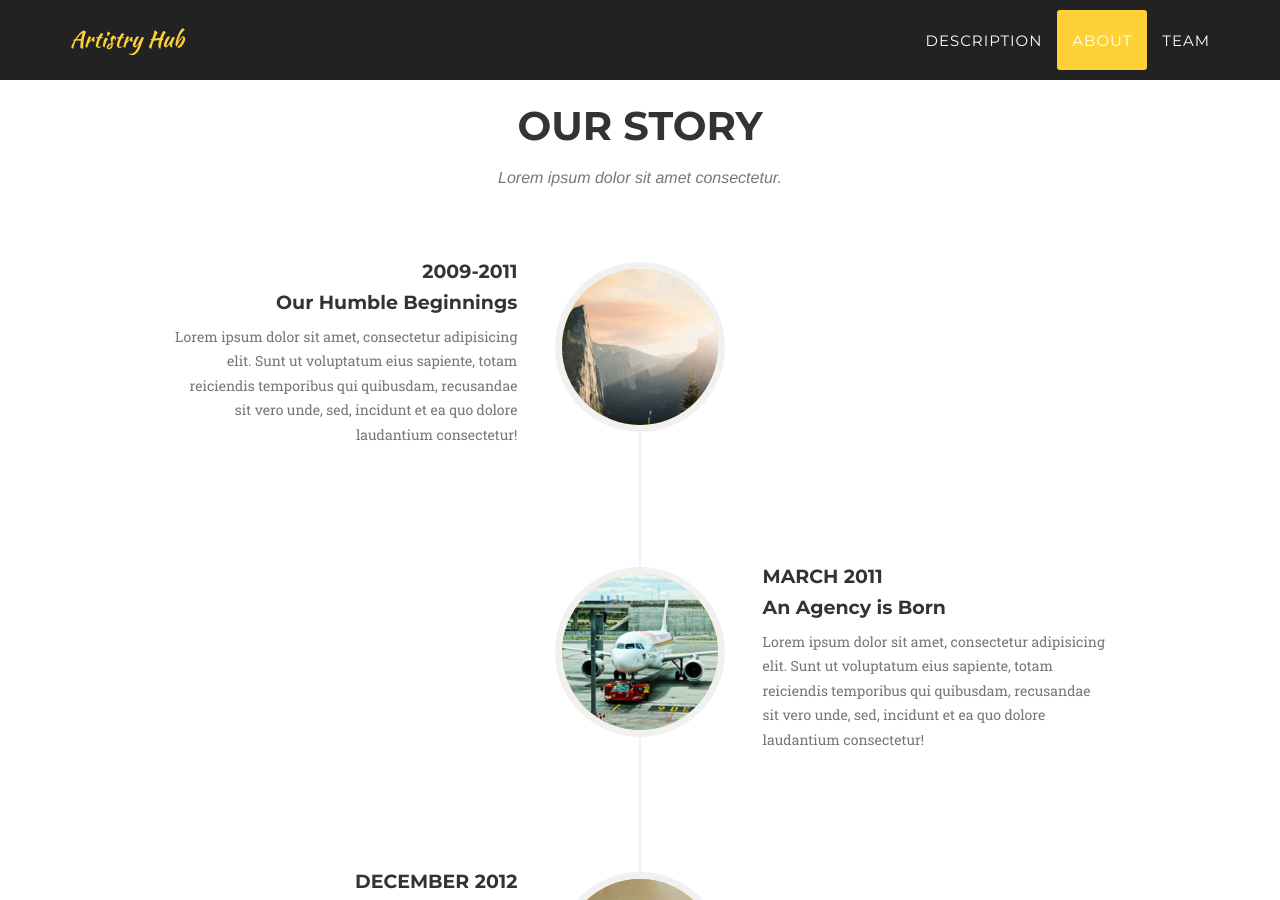
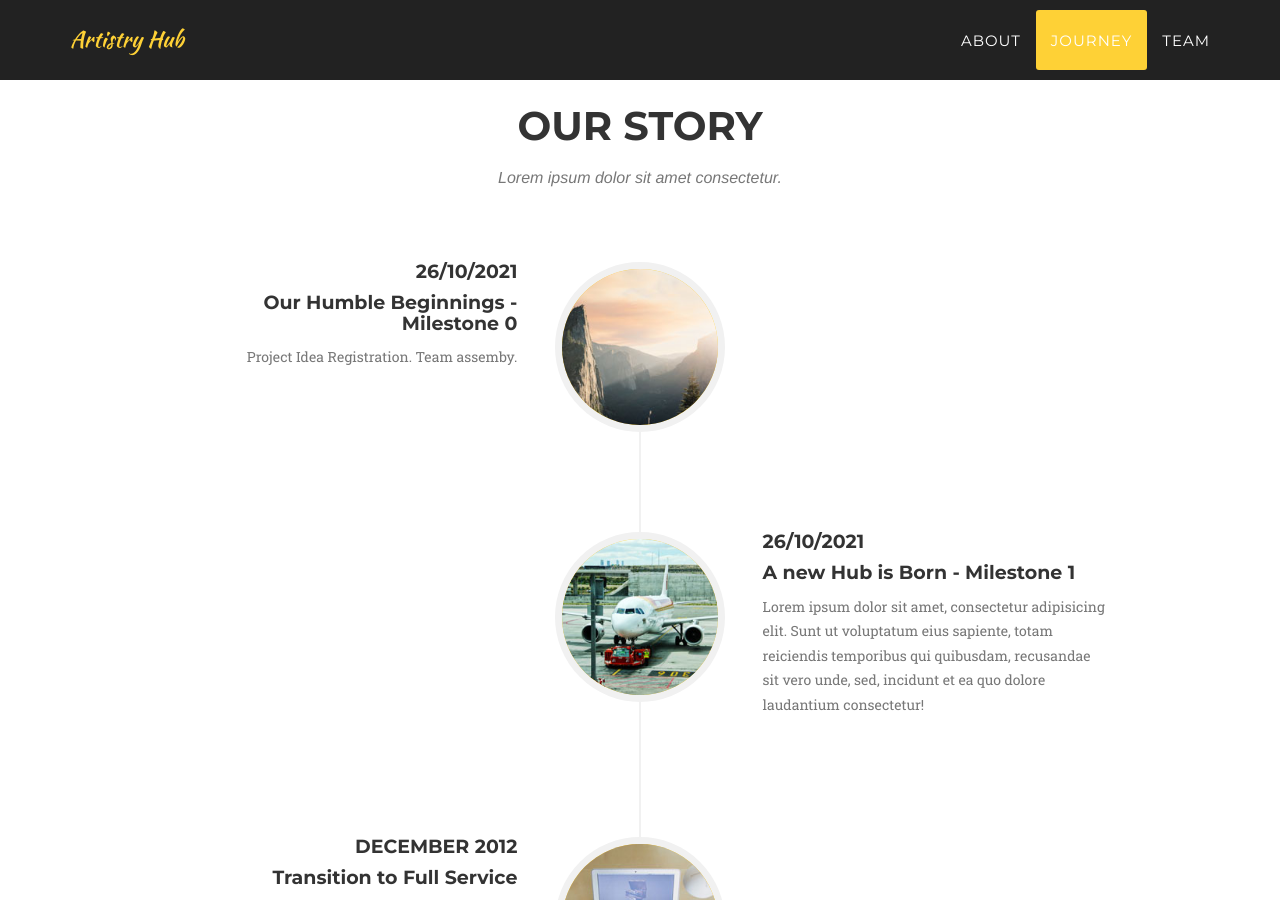
Before and after one commit to ArtistryHub/ArtistryHub, a Jekyll site: the page built from index.html, in a window 1280 px wide and 900 px high, scrolled down 2773 px. Built offline with Jekyll 4.4.1, drawn with Linux system fonts in a browser that asks for light colours; some web fonts are replaced.

Commit message:
Fixed text and disable portofolio p2

```diff
--- a/_includes/about.html
+++ b/_includes/about.html
@@ -16,11 +16,11 @@
                             </div>
                             <div class="timeline-panel">
                                 <div class="timeline-heading">
-                                    <h4>2009-2011</h4>
-                                    <h4 class="subheading">Our Humble Beginnings</h4>
+                                    <h4>26/10/2021</h4>
+                                    <h4 class="subheading">Our Humble Beginnings - Milestone 0</h4>
                                 </div>
                                 <div class="timeline-body">
-                                    <p class="text-muted">Lorem ipsum dolor sit amet, consectetur adipisicing elit. Sunt ut voluptatum eius sapiente, totam reiciendis temporibus qui quibusdam, recusandae sit vero unde, sed, incidunt et ea quo dolore laudantium consectetur!</p>
+                                    <p class="text-muted">Project Idea Registration. Team assemby.</p>
                                 </div>
                             </div>
                         </li>
@@ -30,8 +30,8 @@
                             </div>
                             <div class="timeline-panel">
                                 <div class="timeline-heading">
-                                    <h4>March 2011</h4>
-                                    <h4 class="subheading">An Agency is Born</h4>
+                                    <h4>26/10/2021</h4>
+                                    <h4 class="subheading">A new Hub is Born - Milestone 1</h4>
                                 </div>
                                 <div class="timeline-body">
                                     <p class="text-muted">Lorem ipsum dolor sit amet, consectetur adipisicing elit. Sunt ut voluptatum eius sapiente, totam reiciendis temporibus qui quibusdam, recusandae sit vero unde, sed, incidunt et ea quo dolore laudantium consectetur!</p>
--- a/_includes/header.html
+++ b/_includes/header.html
@@ -19,13 +19,13 @@
                         <a href="#page-top"></a>
                     </li>
                     <li>
-                        <a class="page-scroll" href="#services">Description</a>
+                        <a class="page-scroll" href="#services">About</a>
                     </li>
                     <!-- <li>
                         <a class="page-scroll" href="#portfolio">Portfolio</a>
                     </li> -->
                     <li>
-                        <a class="page-scroll" href="#about">About</a>
+                        <a class="page-scroll" href="#about">Journey</a>
                     </li>
                     <li>
                         <a class="page-scroll" href="#team">Team</a>
--- a/_layouts/default.html
+++ b/_layouts/default.html
@@ -14,7 +14,7 @@
     <!-- {% include clients.html %} -->
     {% include contact.html %}
     {% include footer.html %}
-    {% include modals.html %}
+    <!-- {% include modals.html %} -->
     {% include js.html %}
 
     </body>
```
